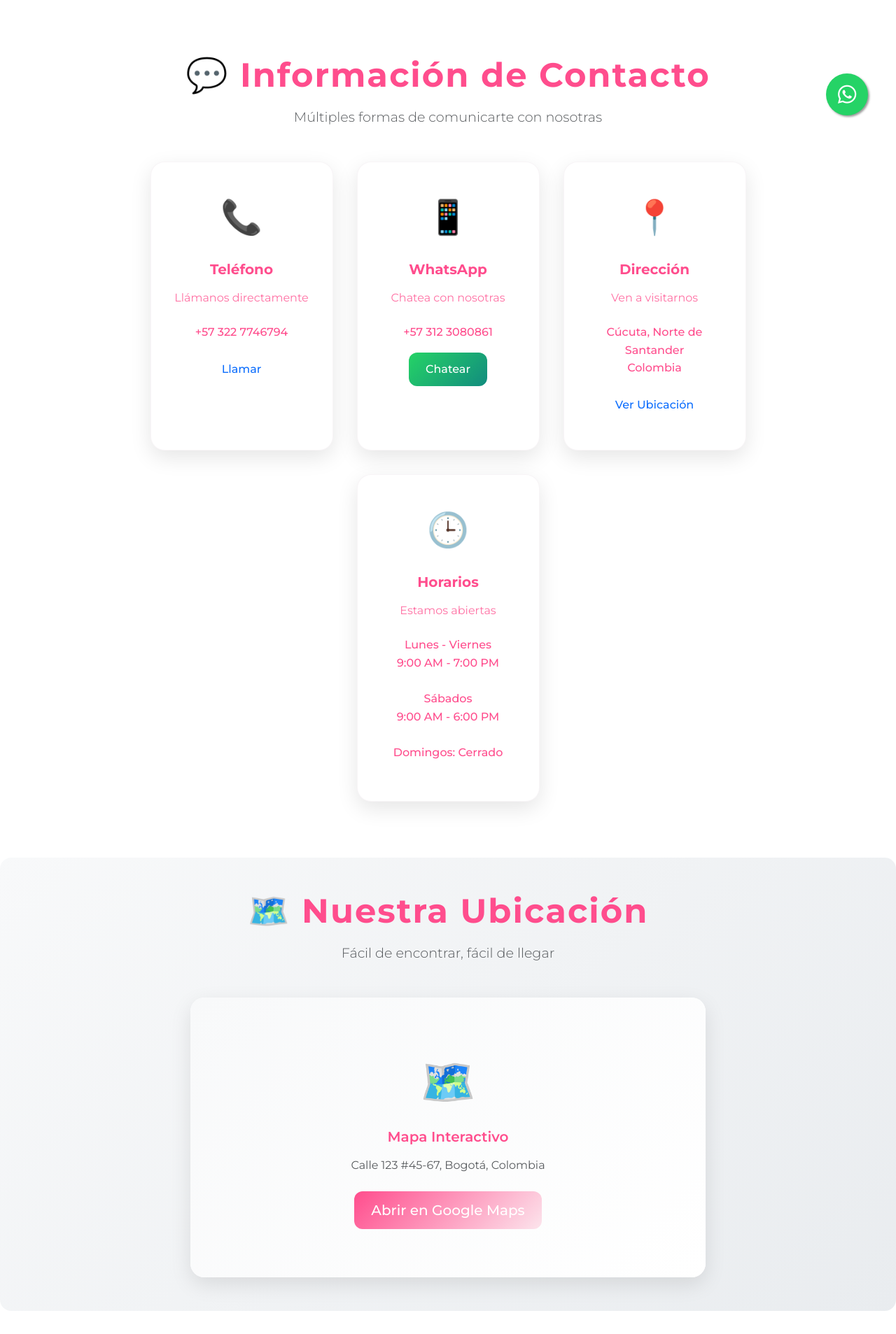
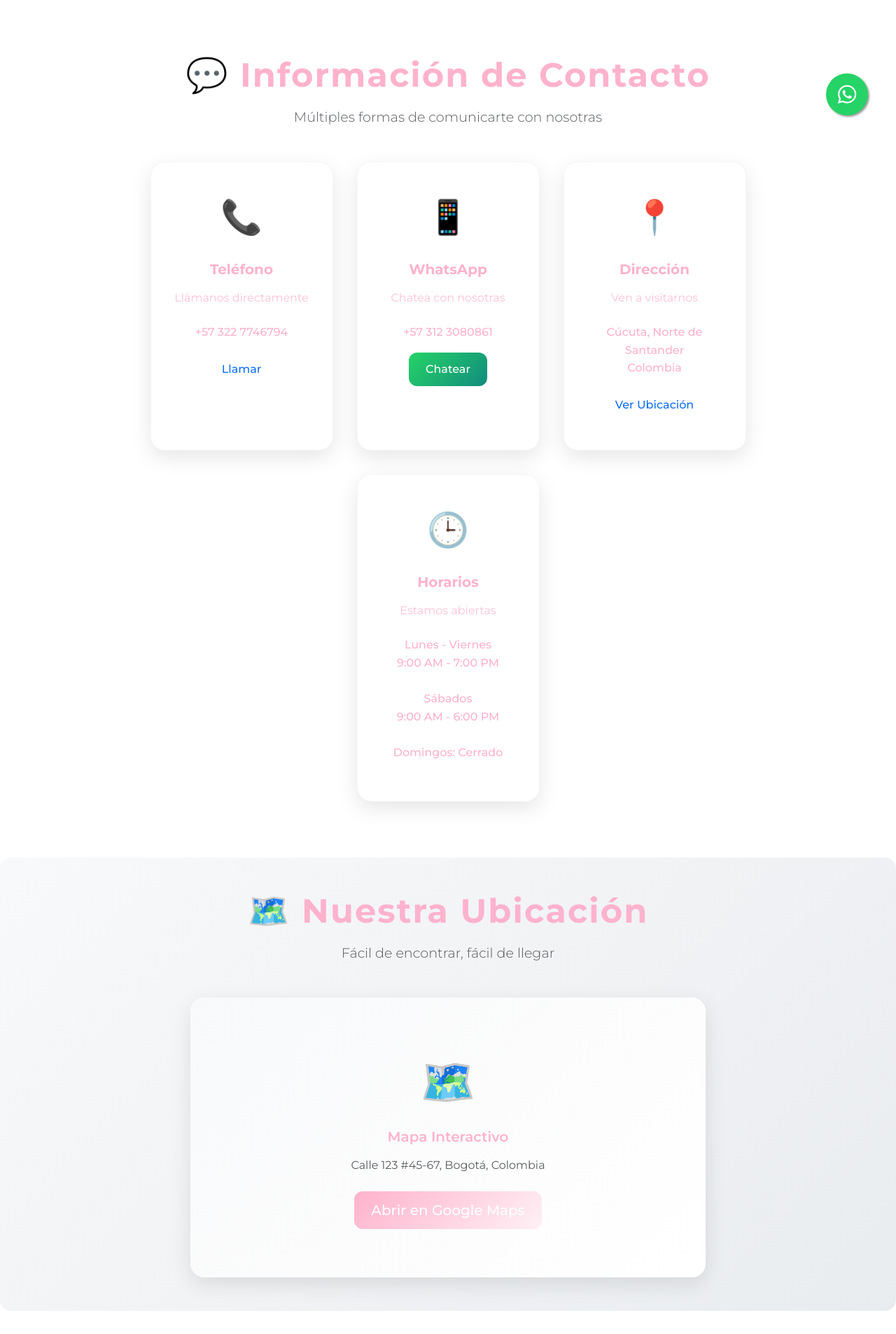
Before and after one commit to andres9119/heilynAguilar, a Django app: page /contacto/ in a window 1280 px wide; the page is wider, and only the part inside the window is pictured. Shown: the part 595-2502 px from the top of that part at 70% size. Run offline with Django 5.2, Linux system fonts and the light colour scheme; some web fonts are replaced.

Commit message:
Ajuste de colores a tonos pastel suaves

```diff
--- a/static/css/brand.css
+++ b/static/css/brand.css
@@ -1,20 +1,20 @@
 :root {
-    --primary-color: #ff4d8d; /* Rosa Logo */
-    --primary-light: #ff80ab;
-    --primary-dark: #c2185b;
-    --secondary-color: #fce4ec;
-    --accent-color: #ffcc00; /* Amarillo Marca */
-    --brand-pink: #ff4d8d;
-    --brand-yellow: #ffcc00;
+    --primary-color: #ffb2cc; /* Rosa Pastel suave */
+    --primary-light: #ffd1df;
+    --primary-dark: #e597af;
+    --secondary-color: #fff0f5;
+    --accent-color: #fff9c4; /* Amarillo Pastel suave */
+    --brand-pink: #ffb2cc;
+    --brand-yellow: #fff59d;
     --neutral-light: #ffffff;
-    --neutral-grey: #f8f9fa;
+    --neutral-grey: #fdfafb;
     --neutral-dark: #1a1a1a;
     --text-primary: #1a1a1a;
     --text-secondary: #666666;
     --glass-bg: rgba(255, 255, 255, 0.7);
     --glass-border: rgba(255, 255, 255, 0.3);
     --shadow-soft: 0 10px 30px rgba(0, 0, 0, 0.05);
-    --shadow-premium: 0 20px 40px rgba(233, 30, 99, 0.15);
+    --shadow-premium: 0 20px 40px rgba(255, 178, 204, 0.2);
     --transition-smooth: all 0.4s cubic-bezier(0.165, 0.84, 0.44, 1);
 }
 
```
